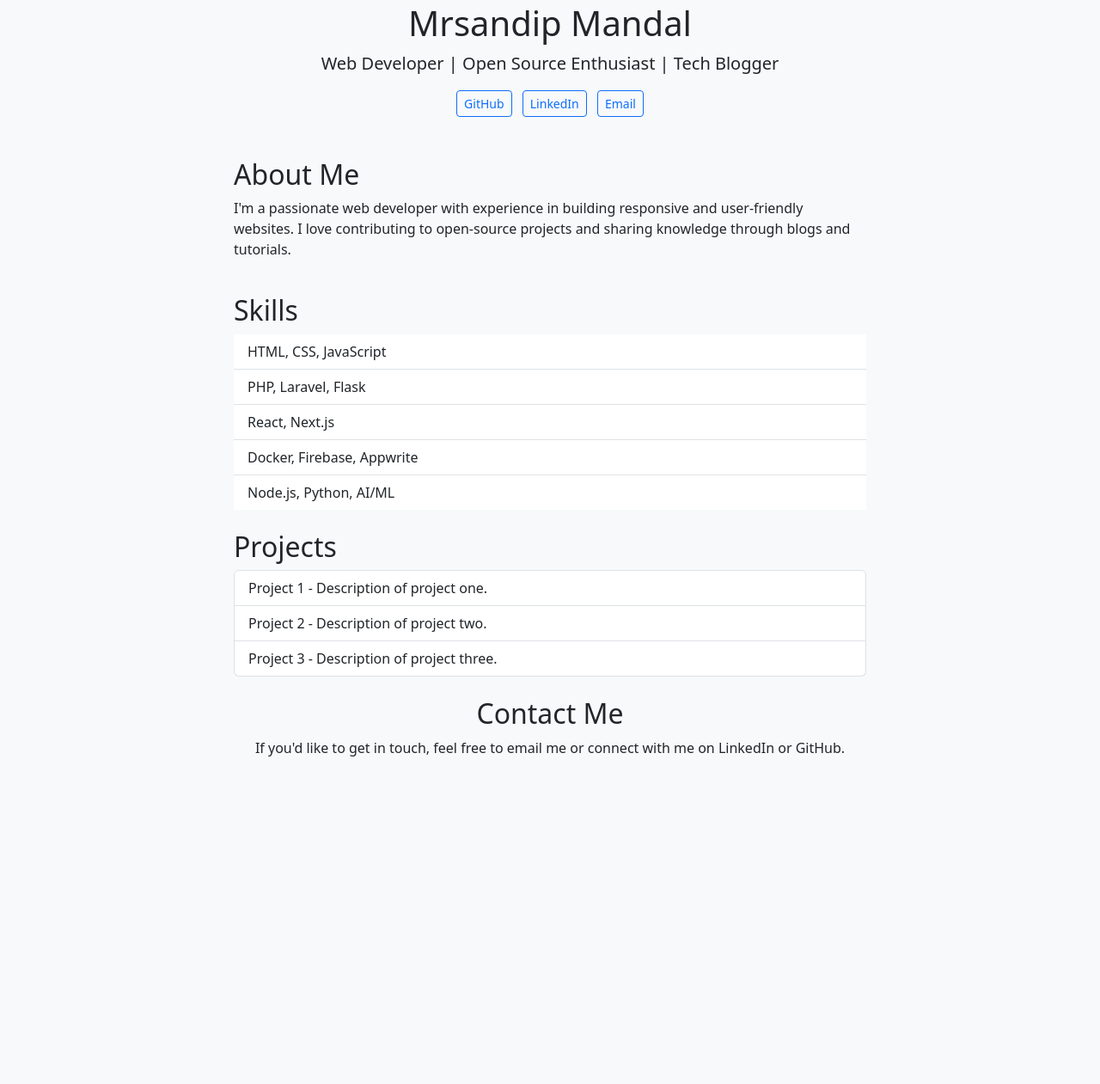
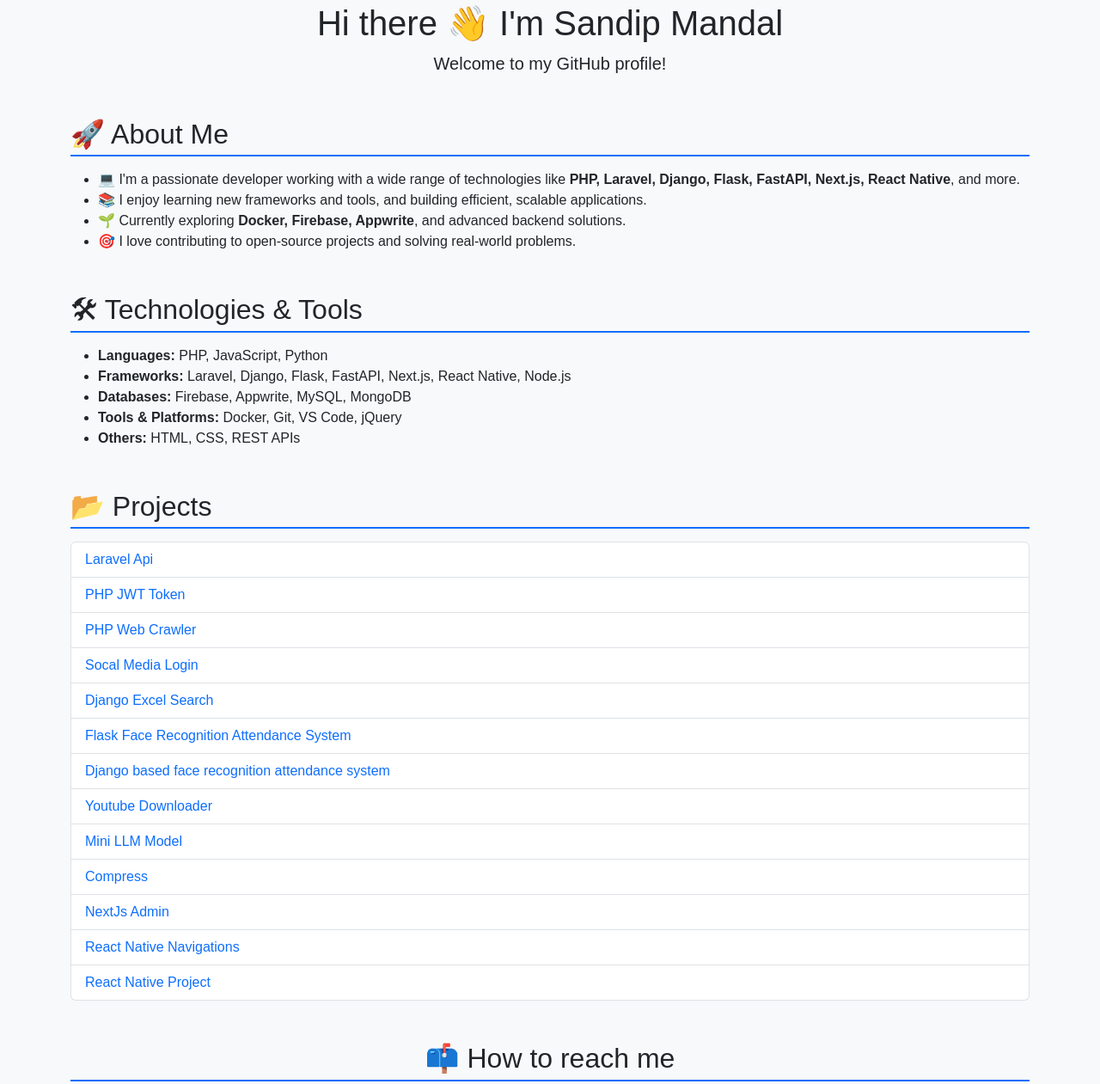
Before and after one commit to mrsandipmandal/mrsandipmandal.github.io, a plain HTML site: page index.html in a window 1280 px wide. Shown: the part 211-1472 px from the top of the page at 86% size. Before the commit the page ends 1181 px from the top, so only its background shows below. Drawn offline with nearby package versions, Linux system fonts and the light colour scheme.

Commit message:
Update index.html

```diff
--- a/index.html
+++ b/index.html
@@ -3,7 +3,7 @@
 <head>
     <meta charset="UTF-8" />
     <meta name="viewport" content="width=device-width, initial-scale=1" />
-    <title>Mrsandip Mandal - Developer Portfolio</title>
+    <title>Sandip Mandal - Developer Portfolio</title>
 
     <!-- Bootstrap CSS CDN -->
     <link href="https://cdn.jsdelivr.net/npm/bootstrap@5.3.0/dist/css/bootstrap.min.css" rel="stylesheet">
@@ -11,6 +11,7 @@
     <style>
         body {
             background-color: #f8f9fa;
+            font-family: Arial, sans-serif;
         }
         .profile-img {
             width: 150px;
@@ -19,61 +20,85 @@
             border-radius: 50%;
             border: 4px solid #0d6efd;
         }
+        .section-title {
+            border-bottom: 2px solid #0d6efd;
+            padding-bottom: 5px;
+            margin-bottom: 15px;
+        }
+        a {
+            text-decoration: none;
+        }
+        a:hover {
+            text-decoration: underline;
+        }
     </style>
 </head>
 <body>
 
     <div class="container py-5">
+
+        <!-- Header -->
         <div class="text-center mb-5">
-            <img src="https://avatars.githubusercontent.com/u/your_github_id?v=4" alt="Profile Picture" class="profile-img mb-3">
-            <h1>Mrsandip Mandal</h1>
-            <p class="lead">Web Developer | Open Source Enthusiast | Tech Blogger</p>
-            <div>
-                <a href="https://github.com/mrsandipmandal" class="btn btn-outline-primary btn-sm mx-1" target="_blank">GitHub</a>
-                <a href="https://www.linkedin.com/in/mrsandipmandal" class="btn btn-outline-primary btn-sm mx-1" target="_blank">LinkedIn</a>
-                <a href="mailto:your.email@example.com" class="btn btn-outline-primary btn-sm mx-1">Email</a>
-            </div>
+            <img src="https://avatars.githubusercontent.com/u/75414705?v=4" alt="Profile Picture" class="profile-img mb-3">
+            <h1>Hi there 👋 I'm Sandip Mandal</h1>
+            <p class="lead">Welcome to my GitHub profile!</p>
         </div>
 
-        <div class="row mb-4">
-            <div class="col-md-8 offset-md-2">
-                <h2>About Me</h2>
-                <p>
-                    I'm a passionate web developer with experience in building responsive and user-friendly websites. I love contributing to open-source projects and sharing knowledge through blogs and tutorials.
-                </p>
-            </div>
+        <!-- About Me -->
+        <div class="mb-5">
+            <h2 class="section-title">🚀 About Me</h2>
+            <ul>
+                <li>💻 I'm a passionate developer working with a wide range of technologies like <strong>PHP, Laravel, Django, Flask, FastAPI, Next.js, React Native</strong>, and more.</li>
+                <li>📚 I enjoy learning new frameworks and tools, and building efficient, scalable applications.</li>
+                <li>🌱 Currently exploring <strong>Docker, Firebase, Appwrite</strong>, and advanced backend solutions.</li>
+                <li>🎯 I love contributing to open-source projects and solving real-world problems.</li>
+            </ul>
         </div>
 
-        <div class="row mb-4">
-            <div class="col-md-8 offset-md-2">
-                <h2>Skills</h2>
-                <ul class="list-group list-group-flush">
-                    <li class="list-group-item">HTML, CSS, JavaScript</li>
-                    <li class="list-group-item">PHP, Laravel, Flask</li>
-                    <li class="list-group-item">React, Next.js</li>
-                    <li class="list-group-item">Docker, Firebase, Appwrite</li>
-                    <li class="list-group-item">Node.js, Python, AI/ML</li>
-                </ul>
-            </div>
+        <!-- Technologies & Tools -->
+        <div class="mb-5">
+            <h2 class="section-title">🛠 Technologies & Tools</h2>
+            <ul>
+                <li><strong>Languages:</strong> PHP, JavaScript, Python</li>
+                <li><strong>Frameworks:</strong> Laravel, Django, Flask, FastAPI, Next.js, React Native, Node.js</li>
+                <li><strong>Databases:</strong> Firebase, Appwrite, MySQL, MongoDB</li>
+                <li><strong>Tools & Platforms:</strong> Docker, Git, VS Code, jQuery</li>
+                <li><strong>Others:</strong> HTML, CSS, REST APIs</li>
+            </ul>
         </div>
 
-        <div class="row mb-4">
-            <div class="col-md-8 offset-md-2">
-                <h2>Projects</h2>
-                <div class="list-group">
-                    <a href="https://github.com/mrsandipmandal/project1" target="_blank" class="list-group-item list-group-item-action">Project 1 - Description of project one.</a>
-                    <a href="https://github.com/mrsandipmandal/project2" target="_blank" class="list-group-item list-group-item-action">Project 2 - Description of project two.</a>
-                    <a href="https://github.com/mrsandipmandal/project3" target="_blank" class="list-group-item list-group-item-action">Project 3 - Description of project three.</a>
-                </div>
-            </div>
+        <!-- Projects -->
+        <div class="mb-5">
+            <h2 class="section-title">📂 Projects</h2>
+            <ul class="list-group">
+                <li class="list-group-item"><a href="https://github.com/mrsandipmandal/laravel-api" target="_blank">Laravel Api</a></li>
+                <li class="list-group-item"><a href="https://github.com/mrsandipmandal/jwtToken" target="_blank">PHP JWT Token</a></li>
+                <li class="list-group-item"><a href="https://github.com/mrsandipmandal/crawled" target="_blank">PHP Web Crawler</a></li>
+                <li class="list-group-item"><a href="https://github.com/mrsandipmandal/socal_login" target="_blank">Socal Media Login</a></li>
+                <li class="list-group-item"><a href="https://github.com/mrsandipmandal/excel_search_app" target="_blank">Django Excel Search</a></li>
+                <li class="list-group-item"><a href="https://github.com/mrsandipmandal/Flask-Face-Recognition-Attendance-System" target="_blank">Flask Face Recognition Attendance System</a></li>
+                <li class="list-group-item"><a href="https://github.com/mrsandipmandal/FaceAttendance" target="_blank">Django based face recognition attendance system</a></li>
+                <li class="list-group-item"><a href="https://github.com/mrsandipmandal/youtube_downloader" target="_blank">Youtube Downloader</a></li>
+                <li class="list-group-item"><a href="https://github.com/mrsandipmandal/mini-llm" target="_blank">Mini LLM Model</a></li>
+                <li class="list-group-item"><a href="https://github.com/mrsandipmandal/compression" target="_blank">Compress</a></li>
+                <li class="list-group-item"><a href="https://github.com/mrsandipmandal/next_admin" target="_blank">NextJs Admin</a></li>
+                <li class="list-group-item"><a href="https://github.com/mrsandipmandal/reactNativeNavigations" target="_blank">React Native Navigations</a></li>
+                <li class="list-group-item"><a href="https://github.com/mrsandipmandal/MyNewProject" target="_blank">React Native Project</a></li>
+            </ul>
         </div>
 
-        <div class="row mb-4">
-            <div class="col-md-8 offset-md-2 text-center">
-                <h2>Contact Me</h2>
-                <p>If you'd like to get in touch, feel free to email me or connect with me on LinkedIn or GitHub.</p>
-            </div>
+        <!-- Contact -->
+        <div class="text-center mb-5">
+            <h2 class="section-title">📫 How to reach me</h2>
+            <p>📧 Email: <a href="mailto:mr_sandip@outlook.com">mr_sandip@outlook.com</a></p>
+            <p>💼 <a href="https://in.linkedin.com/in/mr-sandip-mandal" target="_blank">LinkedIn</a></p>
+            <p>🐦 <a href="https://x.com/mr_sandipmandal" target="_blank">Twitter/X</a></p>
         </div>
+
+        <div class="text-center">
+            <p>Thanks for visiting my profile! 🚀</p>
+        </div>
+
     </div>
 
     <!-- Bootstrap JS CDN -->
```
